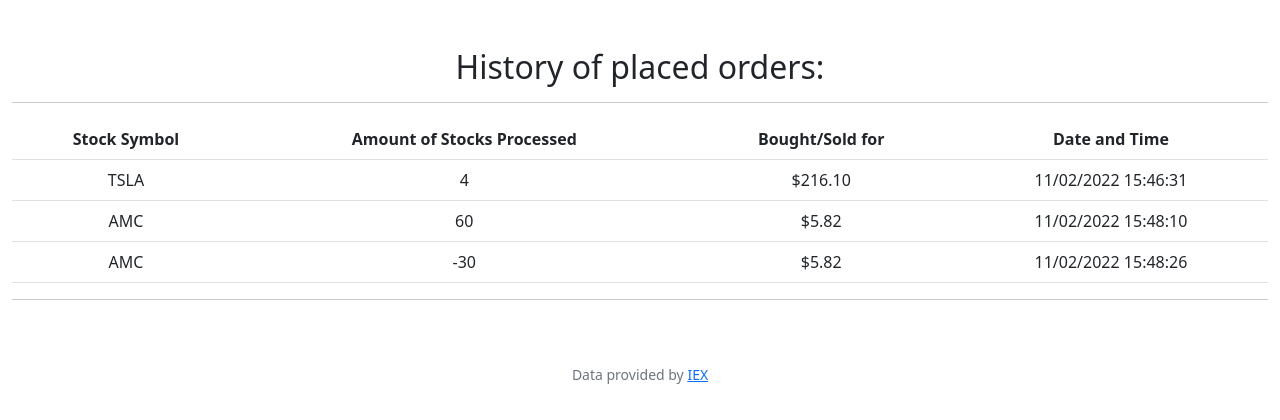
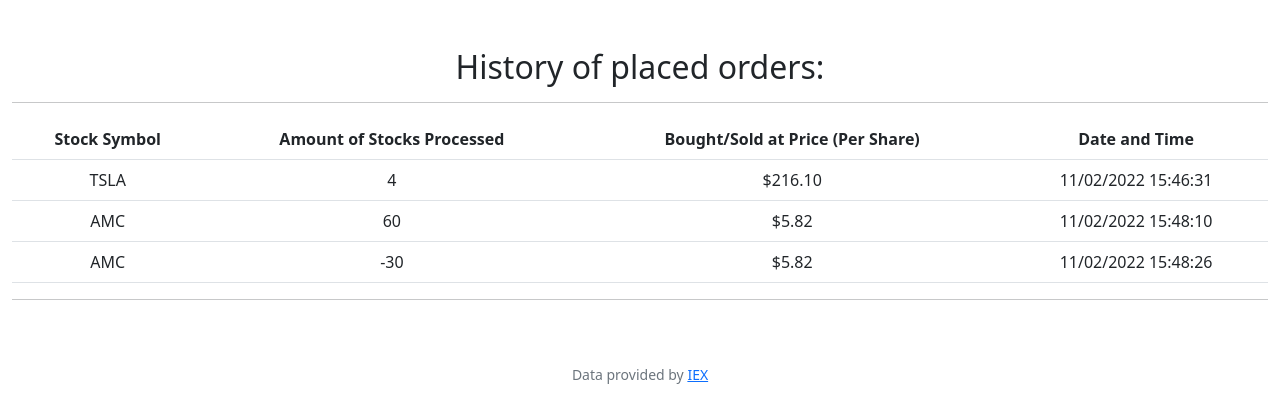
Before and after one commit to Looterro/CS50-Flask, a Flask app: page /history in a window 1280 px wide. Shown: the part 76-496 px from the top of the page. Run offline with Flask 2, Linux system fonts and the light colour scheme; a user stored in the database is signed in; some libraries are stand-ins or nearby versions.

```diff
--- a/templates/history.html
+++ b/templates/history.html
@@ -19,7 +19,7 @@
                 <tr>
                     <th>Stock Symbol</th>
                     <th>Amount of Stocks Processed</th>
-                    <th>Bought/Sold for</th>
+                    <th>Bought/Sold at Price (Per Share)</th>
                     <th>Date and Time</th>
                 </tr>
                 {% for order in orders %}
```
Also changed, not shown: README.md (added), finance.db.
